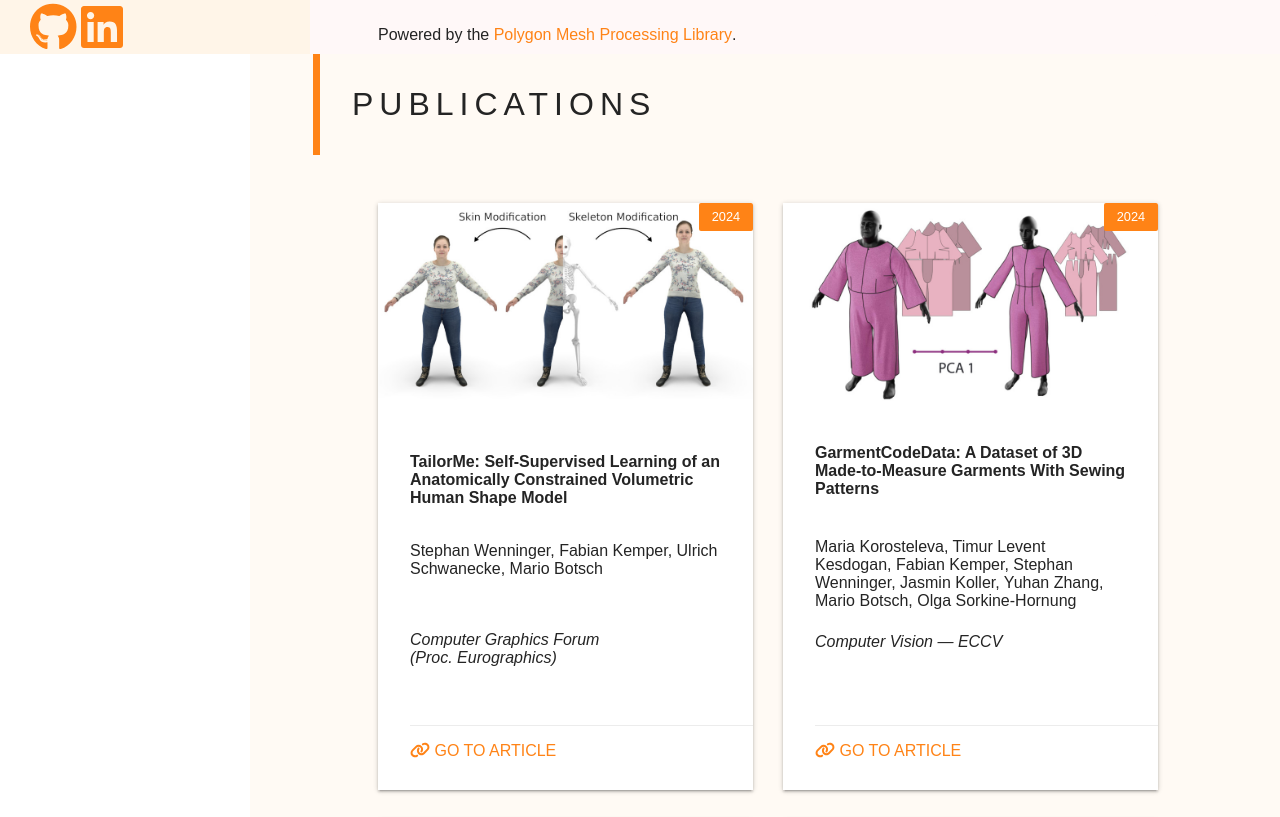
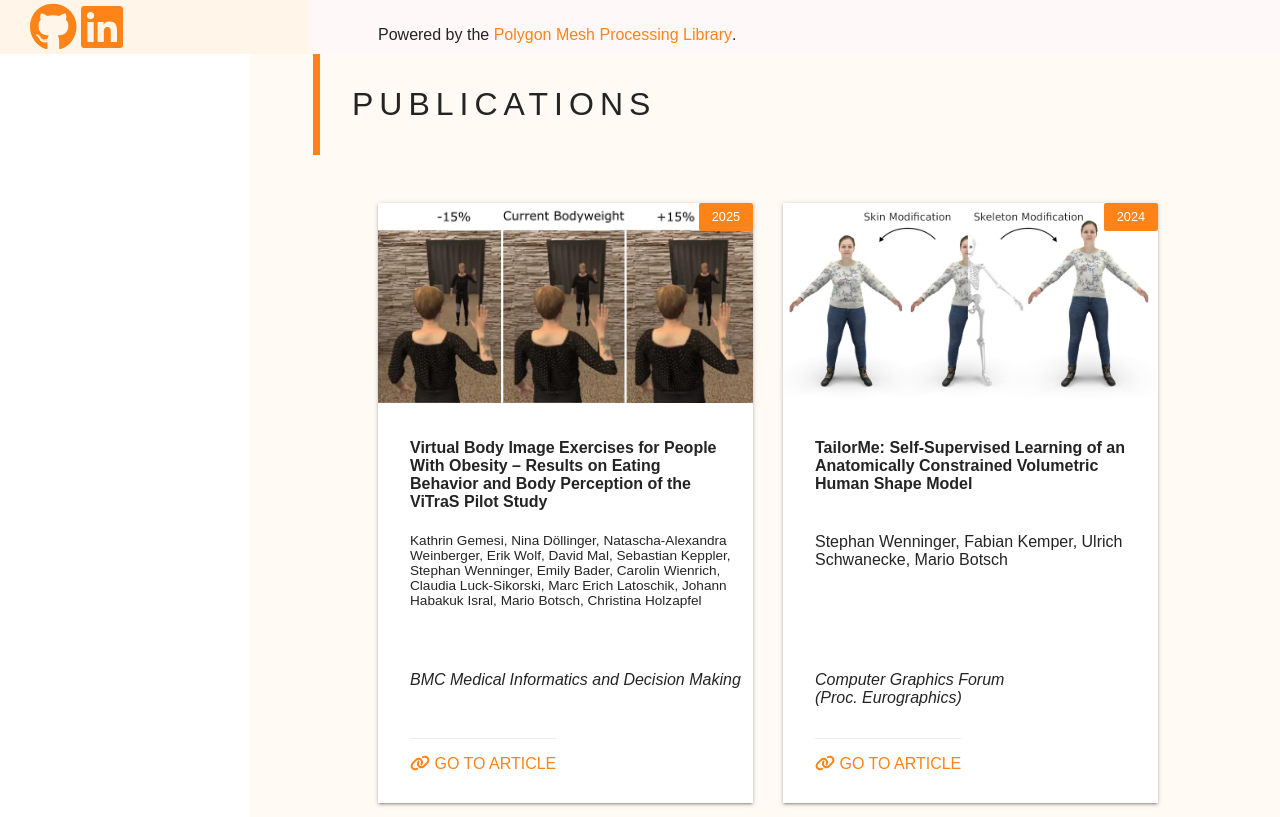
Before and after one commit to stephan-wenninger/stephan-wenninger.github.io, a plain HTML site: page index.html in a window 1280 px wide. Shown: the part 746-1563 px from the top of the page. Drawn offline with Linux system fonts and the light colour scheme; a web font is replaced by a local one.

Commit message:
Add BMC paper. New publication layout

```diff
--- a/css/style.css
+++ b/css/style.css
@@ -6,6 +6,7 @@
   --vrst: "Virtual Reality Software and Technology (VRST)";
   --cgf: "Computer Graphics Forum\a(Proc. Eurographics)";
   --ismar: "International Symposium on Mixed and Augmented Reality (ISMAR)";
+  --bmc: "BMC Medical Informatics and Decision Making";
 /*  \2014 refers to CSS code for emdash */
   --eccv: "Computer Vision \2014  ECCV";
   --row-padding: 10rem;
@@ -42,18 +43,16 @@
   }
 
 .grid > article {
-  height: 100%;
+  height: 600px;
   position: relative;
   background-color: white;
   box-shadow: 0 2px 2px 0 rgba(0,0,0,0.14),0 3px 1px -2px rgba(0,0,0,0.12),0 1px 5px 0 rgba(0,0,0,0.2);
-  display: flex;
-  justify-content: space-between;
-  flex-flow: column wrap;
 }
 
 .badges {
   position: absolute;
   right: 0;
+  top: 0;
 }
 
 .badge {
@@ -81,16 +80,16 @@
 
 
 article .action {
-  display: flex;
   background-color: inherit;
   border-top: 1px solid rgba(160,160,160,0.2);
-  position: relative;
+  position: absolute;
   padding: 16px 0;
   text-transform: uppercase;
   margin-top: 2em;
   margin-bottom: 0;
   margin-left: 2em;
   height: 2em;
+  bottom: 0;
 }
 
 .sidebar {
@@ -168,7 +167,6 @@ div, p, pre, ol, ul, h1, h2, h3, h4, h5, h6 {
   border: 0px none;
   padding: 0px;
   width:  100%;
-/*  height: 100%;*/
   height: calc(100vh - 250px);
   min-height: 350px;
   max-height: 80vw;
@@ -256,6 +254,9 @@ h2 {
 .eccv {}
 .eccv::after { content: var(--eccv); }
 
+.bmc {}
+.bmc::after { content: var(--bmc); }
+
 a {
   color: var(--link-color);
   text-decoration: none;
@@ -305,25 +306,29 @@ main {
   display: block;
   margin-bottom: 2em;
   color: var(--color-black);
-  height: 30%;
 }
 
 .pub-authors {
   display: block;
-  margin-bottom: 2em;
-  height: 30%;
+  position: absolute;
+  top: 55%;
+}
+
+.pub-authors-small {
+  font-size: 0.85em;
 }
 
 .pub-journal {
   font-style: italic;
   white-space: pre-wrap;
+  position: absolute;
+  top: 78%;
 }
 
 .links ul {
   list-style: none;
   padding: 2em 0;
   text-transform: uppercase;
-/*  position: absolute;*/
   bottom: 0;
 }
 
--- a/index.html
+++ b/index.html
@@ -47,7 +47,6 @@
         <p class="caption description">
           During my time as a Ph.D. candidate, I developed a low-cost reconstruction method for realistic 3D avatars, a statistical model for body-weight modification of virtual humans to investigate the potential of <a href="https://hci.uni-wuerzburg.de/projects/vitras/">VR therapy in obesity treatment</a>, as well as anatomical representations of virtual humans.
           Click the Load Demo button for an interactive application that showcases various parts of our avatar reconstruction pipeline (loading the demo can take up to 25 seconds).
-
         </p>
         <div class="loading-wrapper">
           <button class="load_demo_button button" id="load_demo">Load demo (80mb)</button>
@@ -76,6 +75,20 @@
       <div class="row bg2">
       <h2 id="publications">Publications</h2>
       <div class="grid">
+        <article>
+          <img src="assets/pub-images/bmc25-scale.webp">
+          <div class="badges">
+            <span class="badge">2025</span>
+          </div>
+          <div class="text">
+            <span class="pub-title">Virtual Body Image Exercises for People With Obesity – Results on Eating Behavior and Body Perception of the ViTraS Pilot Study</span>
+            <span class="pub-authors pub-authors-small">Kathrin Gemesi, Nina Döllinger, Natascha-Alexandra Weinberger, Erik Wolf, David Mal, Sebastian Keppler, Stephan Wenninger, Emily Bader, Carolin Wienrich, Claudia Luck-Sikorski, Marc Erich Latoschik, Johann Habakuk Isral, Mario Botsch, Christina Holzapfel</span>
+            <span class="pub-journal bmc"></span>
+          </div>
+          <div class="action">
+            <a class="pub-doi" href="https://doi.org/10.1186/s12911-025-02993-x"><i class="fa-solid fa-link"></i> Go to article</a>
+          </div>
+        </article>
         <article>
           <img src="assets/pub-images/eg24-tailorme.jpg">
           <div class="badges">
@@ -197,6 +210,9 @@
             <span class="pub-title">Realistic Virtual Humans from Smartphone Videos</span>
             <span class="pub-authors">Stephan Wenninger, Jascha Achenbach, Andrea Bartl, Marc Eric Latoschik, Mario Botsch</span>
             <span class="pub-journal vrst"></span>
+            <!-- <br>
+            <br>
+            <span class="award">Best Paper Award <i class="fa-solid fa-trophy"></i></span> -->
           </div>
           <div class="action">
             <a class="pub-doi" href="https://doi.org/10.1145/3385956.3418940"><i class="fa-solid fa-link"></i> Go to article</a>
```
Also changed, not shown: assets/pub-images/bmc25-scale.webp (added), 1 other file.
